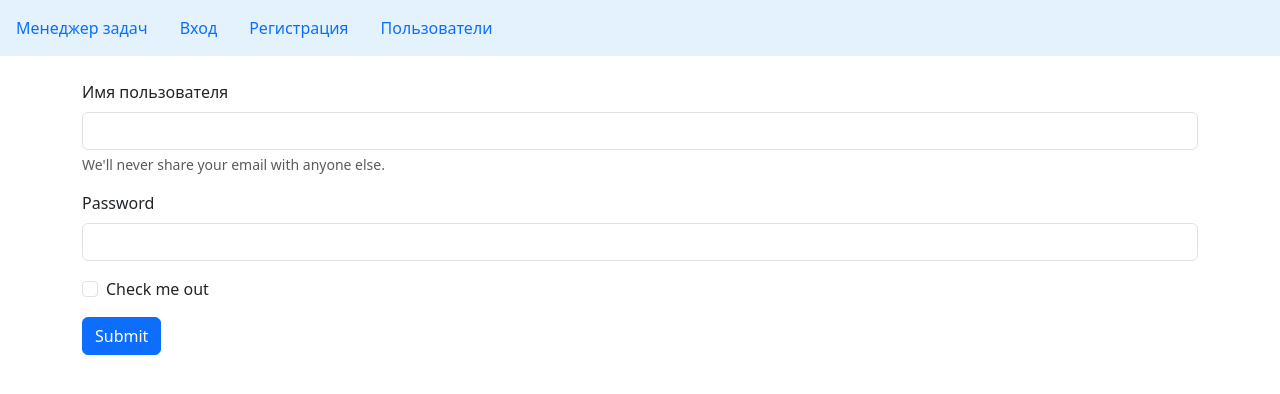
After one commit to orcworker1/python-project-52, a Django app: page //login in a window 1280 px wide. The commit adds this page. Shown: the top 394 px of the page. Run offline with Django 5.2, Linux system fonts and the light colour scheme; some libraries are stand-ins or nearby versions.

Commit message:
update html

```diff
--- a/task_manager/templates/base.html
+++ b/task_manager/templates/base.html
@@ -12,10 +12,10 @@
 <nav class="navbar" style="background-color: #e3f2fd;" data-bs-theme="light">
   <ul class="nav justify-content-end">
     <li class="nav-item">
-      <a class="nav-link active" aria-current="page" href="#">Менеджер задач</a>
+      <a class="nav-link active" aria-current="page" href="{% url '/' %}">Менеджер задач</a>
     </li>
     <li class="nav-item">
-      <a class="nav-link" href="#">Вход</a>
+      <a class="nav-link" href="{% url 'login' %}">Вход</a>
     </li>
     <li class="nav-item">
       <a class="nav-link" href="#">Регистрация</a>
--- /dev/null
+++ b/task_manager/templates/users/login.html
@@ -0,0 +1,22 @@
+{% extends "base.html" %}
+
+{% block content %}
+
+<form>
+  <div class="mb-3">
+    <label for="exampleInputEmail1" class="form-label">Имя пользователя</label>
+    <input type="email" class="form-control" id="exampleInputEmail1" aria-describedby="emailHelp">
+    <div id="emailHelp" class="form-text">We'll never share your email with anyone else.</div>
+  </div>
+  <div class="mb-3">
+    <label for="exampleInputPassword1" class="form-label">Password</label>
+    <input type="password" class="form-control" id="exampleInputPassword1">
+  </div>
+  <div class="mb-3 form-check">
+    <input type="checkbox" class="form-check-input" id="exampleCheck1">
+    <label class="form-check-label" for="exampleCheck1">Check me out</label>
+  </div>
+  <button type="submit" class="btn btn-primary">Submit</button>
+</form>
+
+{% endblock %}
--- a/task_manager/urls.py
+++ b/task_manager/urls.py
@@ -14,10 +14,14 @@ Including another URLconf
     1. Import the include() function: from django.urls import include, path
     2. Add a URL to urlpatterns:  path('blog/', include('blog.urls'))
 """
+from tkinter.font import names
+
 from django.contrib import admin
 from django.urls import path
 from task_manager import views
 
 urlpatterns = [
-    path('', views.index)
+    path('admin/', admin.site.urls),
+    path('', views.index, name='/'),
+    path('/login',views.login, name='login'),
 ]
--- a/task_manager/views.py
+++ b/task_manager/views.py
@@ -6,3 +6,9 @@ def index(request):
         request,
         "index.html",
     )
+
+def login(request):
+    return render(
+        request,
+        "users/login.html"
+    )
```
Also changed, not shown: task_manager/templates/users/create.html (added).
